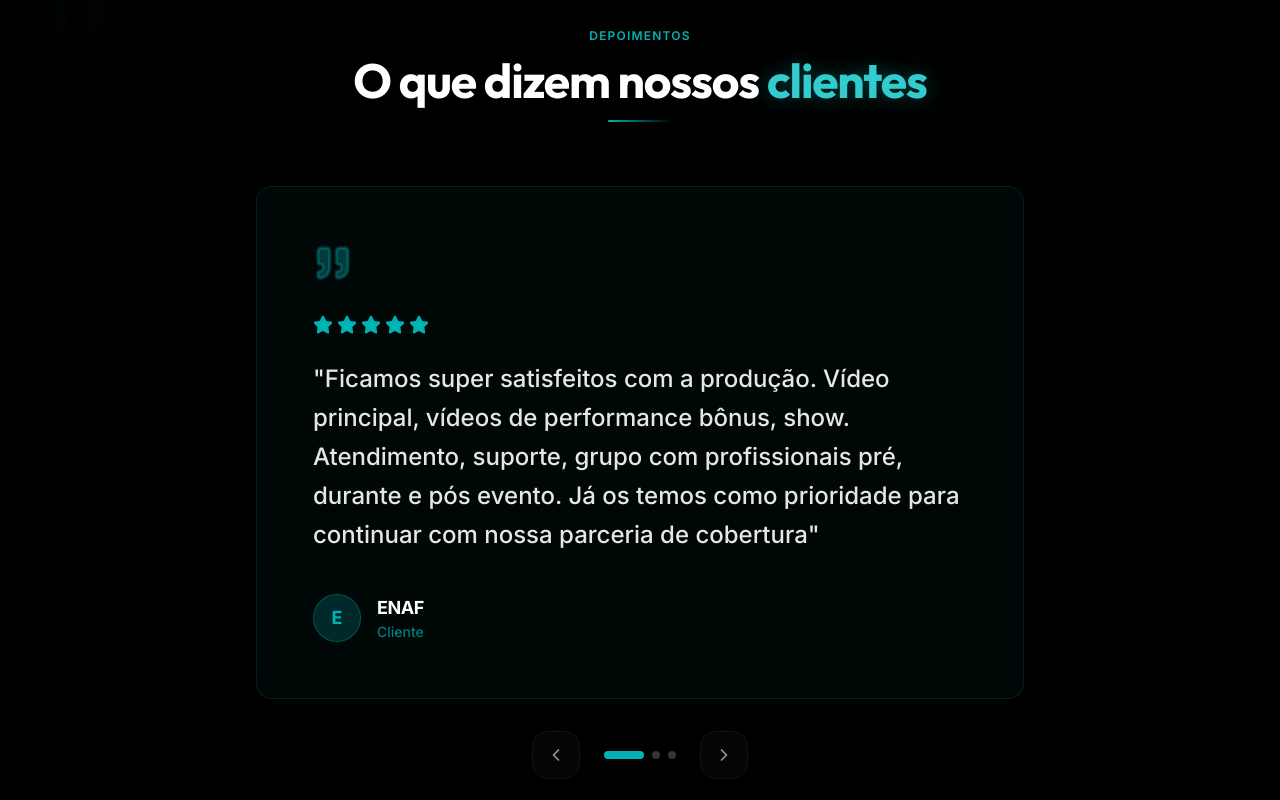
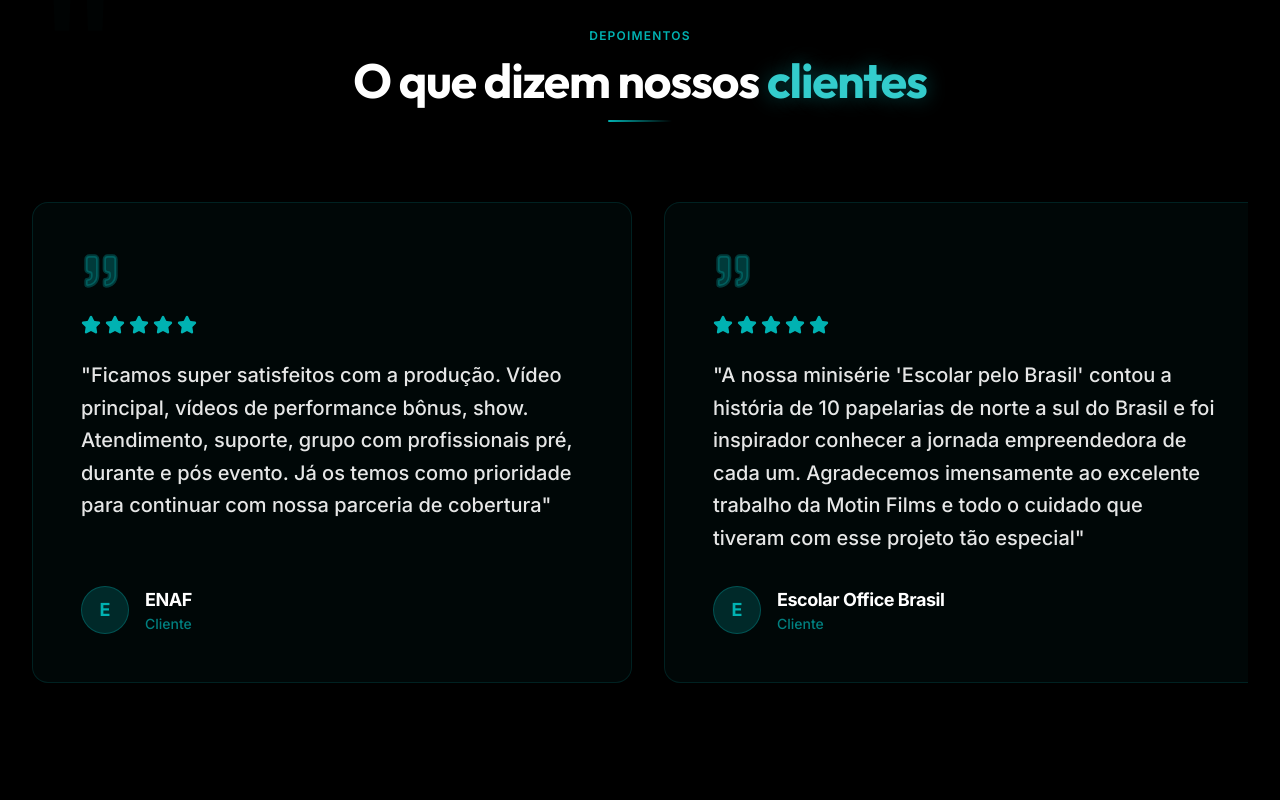
Before and after one commit to MikaelCLY/Motin-Films, a Next.js app: page / in a window 1280 px wide. Shown: the part 4096-4896 px from the top of the page. Built offline with nearby package versions, Linux system fonts and the light colour scheme.

Commit message:
style: convert testimonials to horizontally scrollable carousel matching portfolio UX

```diff
--- a/components/landing/Testimonials.tsx
+++ b/components/landing/Testimonials.tsx
@@ -2,7 +2,7 @@
 
 import { motion } from 'framer-motion'
 import { useInView } from 'framer-motion'
-import { useRef, useState } from 'react'
+import { useRef } from 'react'
 import { Quote, ChevronLeft, ChevronRight, Star } from 'lucide-react'
 
 const testimonials = [
@@ -30,14 +30,21 @@ const testimonials = [
 ]
 
 export default function Testimonials() {
-  const [current, setCurrent] = useState(0)
   const ref = useRef(null)
+  const carouselRef = useRef<HTMLDivElement>(null)
   const inView = useInView(ref, { once: true, margin: '-80px' })
 
-  const prev = () => setCurrent((c) => (c - 1 + testimonials.length) % testimonials.length)
-  const next = () => setCurrent((c) => (c + 1) % testimonials.length)
+  const scrollLeft = () => {
+    if (carouselRef.current) {
+      carouselRef.current.scrollBy({ left: -400, behavior: 'smooth' })
+    }
+  }
 
-  const t = testimonials[current]
+  const scrollRight = () => {
+    if (carouselRef.current) {
+      carouselRef.current.scrollBy({ left: 400, behavior: 'smooth' })
+    }
+  }
 
   return (
     <section id="testimonials" ref={ref} className="section-padding bg-brand-dark relative overflow-hidden">
@@ -72,16 +79,51 @@ export default function Testimonials() {
           />
         </div>
 
-        {/* Testimonial Card */}
+        {/* Testimonial Cards Carousel */}
         <motion.div
           initial={{ opacity: 0, y: 40 }}
           animate={inView ? { opacity: 1, y: 0 } : {}}
-          transition={{ delay: 0.3 }}
-          className="max-w-3xl mx-auto"
+          transition={{ duration: 0.6, delay: 0.3 }}
+          className="relative max-w-7xl mx-auto group/carousel -mx-4 px-4 sm:mx-0 sm:px-0"
         >
-          <div className="glass-teal p-10 md:p-14 relative rounded-3xl">
+          {/* Navigation Buttons (No Netflix styling/shadows) */}
+          <button
+            onClick={scrollLeft}
+            className="absolute left-0 top-1/2 -translate-y-1/2 z-20 w-12 sm:w-16 h-full flex items-center justify-center opacity-0 group-hover/carousel:opacity-100 transition-all duration-300 disabled:opacity-0"
+            aria-label="Scroll left"
+          >
+            <div className="w-10 h-10 rounded-full bg-black/40 hover:bg-brand-teal text-white flex items-center justify-center backdrop-blur-sm transition-colors transform hover:scale-110 ml-2">
+              <ChevronLeft className="w-6 h-6" />
+            </div>
+          </button>
+
+          <button
+            onClick={scrollRight}
+            className="absolute right-0 top-1/2 -translate-y-1/2 z-20 w-12 sm:w-16 h-full flex items-center justify-center opacity-0 group-hover/carousel:opacity-100 transition-all duration-300 disabled:opacity-0"
+            aria-label="Scroll right"
+          >
+            <div className="w-10 h-10 rounded-full bg-black/40 hover:bg-brand-teal text-white flex items-center justify-center backdrop-blur-sm transition-colors transform hover:scale-110 mr-2">
+              <ChevronRight className="w-6 h-6" />
+            </div>
+          </button>
+
+          {/* Carousel Track */}
+          <div
+            ref={carouselRef}
+            className="flex overflow-x-auto gap-6 sm:gap-8 snap-x snap-mandatory pb-8 pt-4 scrollbar-hide px-4 sm:px-8"
+            style={{
+              scrollbarWidth: 'none',
+              msOverflowStyle: 'none'
+            }}
+          >
+            {testimonials.map((t, i) => (
+              <div
+                key={i}
+                className="snap-center sm:snap-start shrink-0 w-[300px] sm:w-[450px] md:w-[600px] glass-teal p-8 md:p-12 relative rounded-3xl flex flex-col justify-between"
+              >
+                <div>
                   {/* Teal quote icon */}
-            <Quote className="w-10 h-10 text-brand-teal/30 mb-8" fill="currentColor" />
+                  <Quote className="w-10 h-10 text-brand-teal/30 mb-6" fill="currentColor" />
 
                   {/* Stars */}
                   <div className="flex gap-1 mb-6">
@@ -91,27 +133,15 @@ export default function Testimonials() {
                   </div>
 
                   {/* Quote */}
-            <motion.p
-              key={current}
-              initial={{ opacity: 0, x: 20 }}
-              animate={{ opacity: 1, x: 0 }}
-              exit={{ opacity: 0, x: -20 }}
-              transition={{ duration: 0.4 }}
-              className="font-display text-xl md:text-2xl text-white/90 leading-relaxed font-medium mb-10"
-            >
+                  <p className="font-display text-lg md:text-xl text-white/90 leading-relaxed font-medium mb-8">
                     "{t.text}"
-            </motion.p>
+                  </p>
+                </div>
 
                 {/* Author */}
-            <motion.div
-              key={`author-${current}`}
-              initial={{ opacity: 0 }}
-              animate={{ opacity: 1 }}
-              transition={{ duration: 0.4, delay: 0.1 }}
-              className="flex items-center gap-4"
-            >
+                <div className="flex items-center gap-4 mt-auto">
                   {/* Avatar placeholder */}
-              <div className="w-12 h-12 bg-brand-teal/20 border border-brand-teal/30 flex items-center justify-center font-display font-bold text-brand-teal text-lg rounded-full">
+                  <div className="w-12 h-12 bg-brand-teal/20 border border-brand-teal/30 flex items-center justify-center font-display font-bold text-brand-teal text-lg rounded-full shrink-0">
                     {t.name[0]}
                   </div>
                   <div>
@@ -120,46 +150,20 @@ export default function Testimonials() {
                       {t.role}{t.company ? ` · ${t.company}` : ''}
                     </p>
                   </div>
+                </div>
+              </div>
+            ))}
+          </div>
         </motion.div>
       </div>
 
-          {/* Navigation */}
-          <div className="flex items-center justify-center gap-6 mt-8">
-            <button
-              onClick={prev}
-              id="testimonial-prev"
-              className="w-12 h-12 rounded-full glass hover:glass-teal flex items-center justify-center transition-all duration-200 hover:border-brand-teal/50"
-              aria-label="Depoimento anterior"
-            >
-              <ChevronLeft className="w-5 h-5 text-white/60 hover:text-brand-teal" />
-            </button>
-
-            <div className="flex gap-2">
-              {testimonials.map((_, i) => (
-                <button
-                  key={i}
-                  onClick={() => setCurrent(i)}
-                  className={`transition-all duration-300 rounded-full ${
-                    i === current
-                      ? 'w-10 h-2 bg-brand-teal'
-                      : 'w-2 h-2 bg-white/20 hover:bg-white/40'
-                  }`}
-                  aria-label={`Ir para depoimento ${i + 1}`}
-                />
-              ))}
-            </div>
-
-            <button
-              onClick={next}
-              id="testimonial-next"
-              className="w-12 h-12 rounded-full glass hover:glass-teal flex items-center justify-center transition-all duration-200 hover:border-brand-teal/50"
-              aria-label="Próximo depoimento"
-            >
-              <ChevronRight className="w-5 h-5 text-white/60 hover:text-brand-teal" />
-            </button>
-          </div>
-        </motion.div>
-      </div>
+      {/* Hide scrollbar completely */}
+      <style dangerouslySetInnerHTML={{
+        __html: `
+        .scrollbar-hide::-webkit-scrollbar {
+            display: none;
+        }
+      `}} />
     </section>
   )
 }
```
Lines whose indentation alone changed are shown as unchanged.
